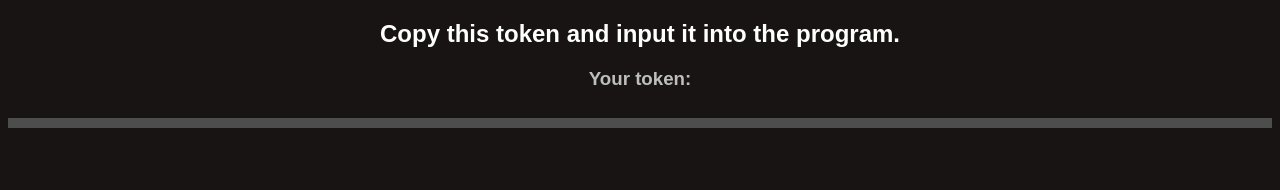
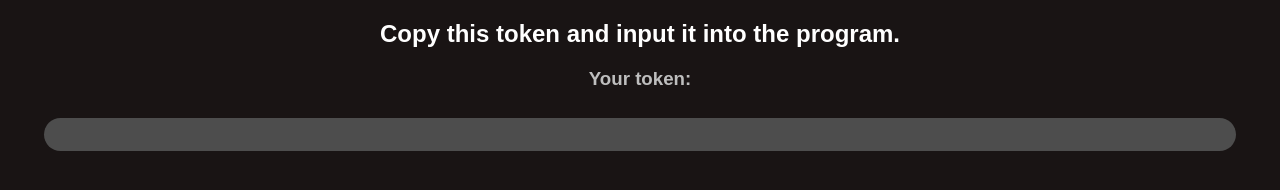
Before and after one commit to filiptrplan/spotify-cover-art, a website: page display-token/index.html in a window 1280 px wide. Drawn offline with Linux system fonts and the light colour scheme.

Commit message:
select on click

```diff
--- a/display-token/index.html
+++ b/display-token/index.html
@@ -12,12 +12,12 @@
     <div id="main">
         <h2>Copy this token and input it into the program.</h2>
         <h3>Your token:</h3><br>
-        <h1 id="token">test_token</h1>
+        <input onClick="this.select();" id="token" value="token" />
     </div>
     <script>
         const urlParams = new URLSearchParams(window.location.search);
         const code = urlParams.get('code');
-        document.querySelector("#token").innerHTML = code;
+        document.querySelector("#token").value = code;
     </script>
 </body>
 <style>
@@ -25,6 +25,7 @@
         font-family: sans-serif;
         background-color: #191414;
         color: white;
+        margin: 0;
     }
 
     #main {
@@ -36,13 +37,18 @@
         margin: 0;
     }
 
-    h1 {
+    #token {
         color: white;
         margin-top: 10px;
         margin-bottom: 10px;
-        font-size: 30px;
+        font-size: 20px;
         padding: 5px;
         background-color: rgb(77, 77, 77);
+        border: 0;
+        outline: 0;
+        border-radius: 20px;
+        padding: 5px 20px;
+        width: 90vw;
     }
 </style>
 
```
